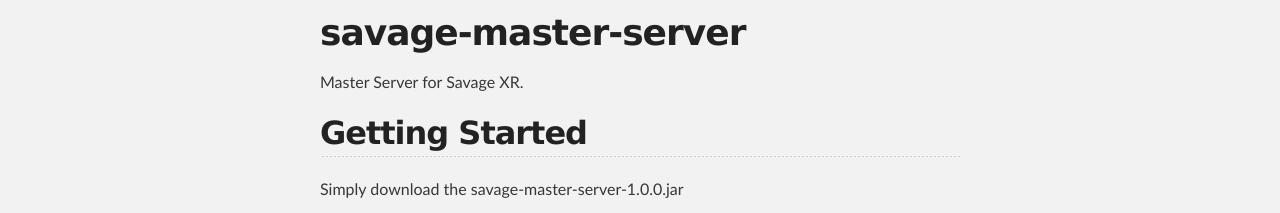
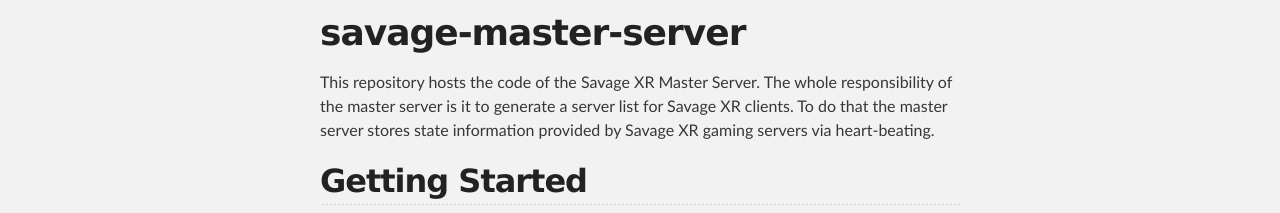
Before and after one commit to valliman/savage-xr-master-server, a plain HTML site: page index.html in a window 1280 px wide. Shown: the part 569-782 px from the top of the page. Drawn offline with Linux system fonts and the light colour scheme.

Commit message:
Create gh-pages branch via GitHub

```diff
--- a/index.html
+++ b/index.html
@@ -36,7 +36,9 @@
 <h1>
 <a name="savage-master-server" class="anchor" href="#savage-master-server"><span class="octicon octicon-link"></span></a>savage-master-server</h1>
 
-<p>Master Server for Savage XR.</p>
+<p>This repository hosts the code of the Savage XR Master Server. The whole responsibility of the master server is it to
+generate a server list for Savage XR clients. To do that the master server stores state information provided by
+Savage XR gaming servers via heart-beating.</p>
 
 <h2>
 <a name="getting-started" class="anchor" href="#getting-started"><span class="octicon octicon-link"></span></a>Getting Started</h2>
--- a/params.json
+++ b/params.json
@@ -1 +1 @@
-{"name":"savage-master-server","tagline":"Master Server for Savage XR","body":"![Savage XR](http://savagexr.com/media/savagexr_logo_600.png)\r\nsavage-master-server\r\n====================\r\nMaster Server for Savage XR.\r\n\r\n## Getting Started\r\nSimply download the savage-master-server-1.0.0.jar\r\n\r\n> Open a command shell and start the server with the following command\r\n* `java -jar savage-master-server-1.0.0.jar`\r\n\r\n## Configuration\r\nThe server allows to configure some properties, listed below.\r\n\r\n> udp listening port of the master server, default: 11236\r\n* `udp.listening.port = 11236` \r\n\r\n> path and name of the dat file to be written, default: ./gamelist_full.dat\r\n* `dat.file = ./gamelist_full.dat` \r\n\r\n> the interval the dat file is written, default: 60\r\n* `dat.file.writing.interval.seconds = 60` \r\n\r\n> time in seconds a server is kept in the server list without sending a heartbeat, default: 90\r\n* `server.state.max.storage.seconds = 90` \r\n\r\n\r\n## The team\r\nAuthors:\r\n  valli\r\n\r\nContributers:\r\n  Groentjuh","google":"","note":"Don't delete this file! It's used internally to help with page regeneration."}
+{"name":"savage-master-server","tagline":"Master Server for Savage XR","body":"![Savage XR](http://savagexr.com/media/savagexr_logo_600.png)\r\nsavage-master-server\r\n====================\r\nThis repository hosts the code of the Savage XR Master Server. The whole responsibility of the master server is it to \r\ngenerate a server list for Savage XR clients. To do that the master server stores state information provided by \r\nSavage XR gaming servers via heart-beating.\r\n\r\n## Getting Started\r\nSimply download the savage-master-server-1.0.0.jar\r\n\r\n> Open a command shell and start the server with the following command\r\n* `java -jar savage-master-server-1.0.0.jar`\r\n\r\n## Configuration\r\nThe server allows to configure some properties, listed below.\r\n\r\n> udp listening port of the master server, default: 11236\r\n* `udp.listening.port = 11236` \r\n\r\n> path and name of the dat file to be written, default: ./gamelist_full.dat\r\n* `dat.file = ./gamelist_full.dat` \r\n\r\n> the interval the dat file is written, default: 60\r\n* `dat.file.writing.interval.seconds = 60` \r\n\r\n> time in seconds a server is kept in the server list without sending a heartbeat, default: 90\r\n* `server.state.max.storage.seconds = 90` \r\n\r\n\r\n## The team\r\nAuthors:\r\n  valli\r\n\r\nContributers:\r\n  Groentjuh","google":"","note":"Don't delete this file! It's used internally to help with page regeneration."}
```
